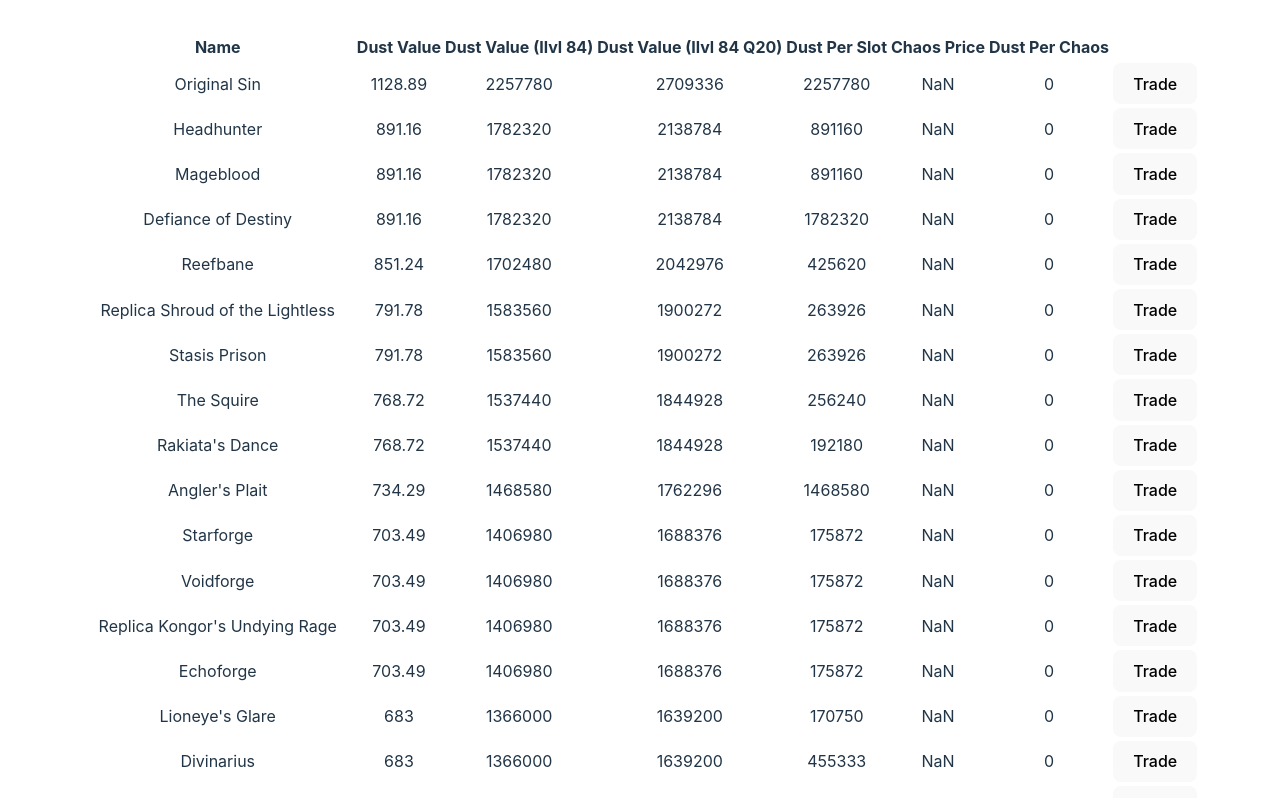
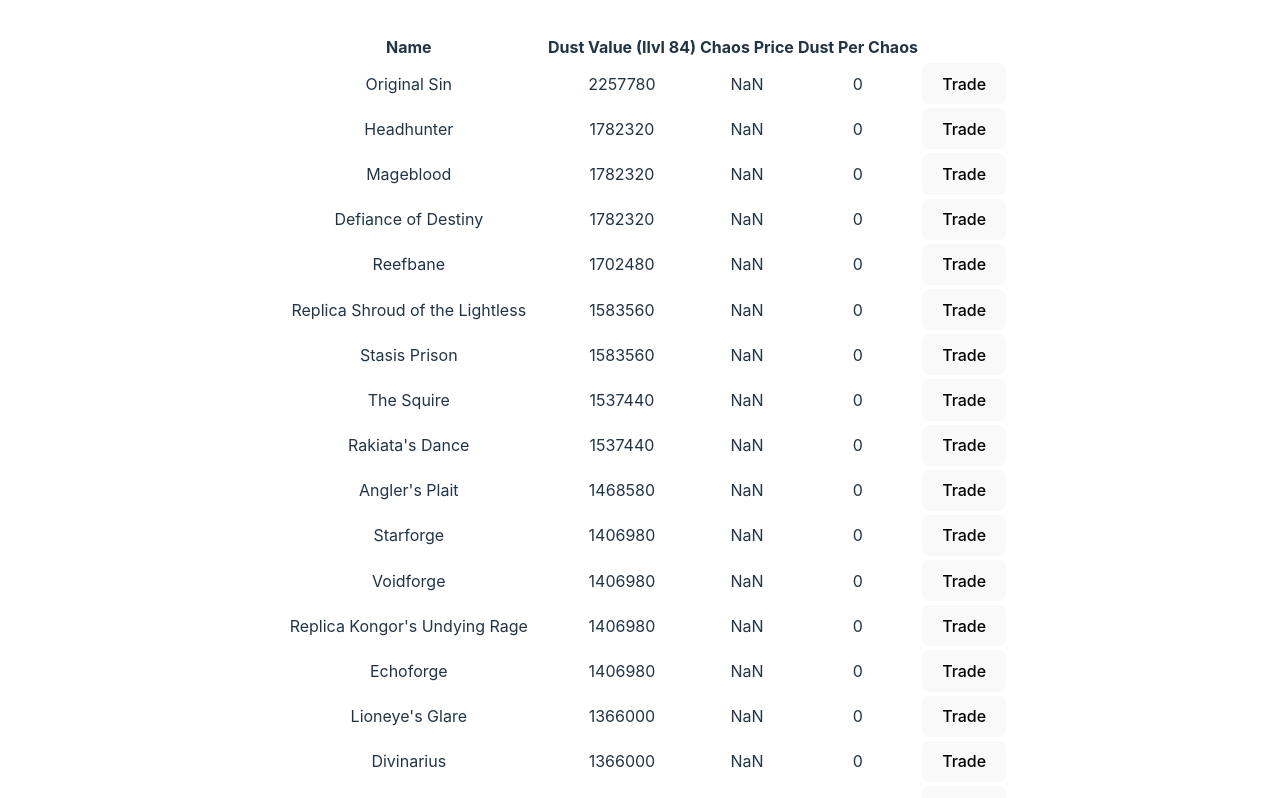
Before and after one commit to isakK96/dustlist, a React (Vite) app: page / in a window 1280 px wide. Shown: the top 798 px of the page. Built offline with nearby package versions, Linux system fonts and the light colour scheme; no server answers.

Commit message:
remove unneeded cols from table

```diff
--- a/src/ItemTable.tsx
+++ b/src/ItemTable.tsx
@@ -11,10 +11,7 @@
       <thead>
         <tr>
           <th>Name</th>
-          <th>Dust Value</th>
           <th>Dust Value (Ilvl 84)</th>
-          <th>Dust Value (Ilvl 84 Q20)</th>
-          <th>Dust Per Slot</th>
           <th>Chaos Price</th>
           <th>Dust Per Chaos</th>
         </tr>
@@ -23,10 +20,7 @@
         {items.map((item, index) => (
           <tr key={index}>
             <td>{item.name}</td>
-            <td>{item.dustVal}</td>
             <td>{item.dustValIlvl84}</td>
-            <td>{item.dustValIlvl84Q20}</td>
-            <td>{item.dustPerSlot}</td>
             <td>{item.chaosPrice ?? 'N/A'}</td>
             <td>{item.dustPerChaos ?? 'N/A'}</td>
             <td><a href={createTradeLink(item.name)} target='_blank'><button>Trade</button></a></td>
```
